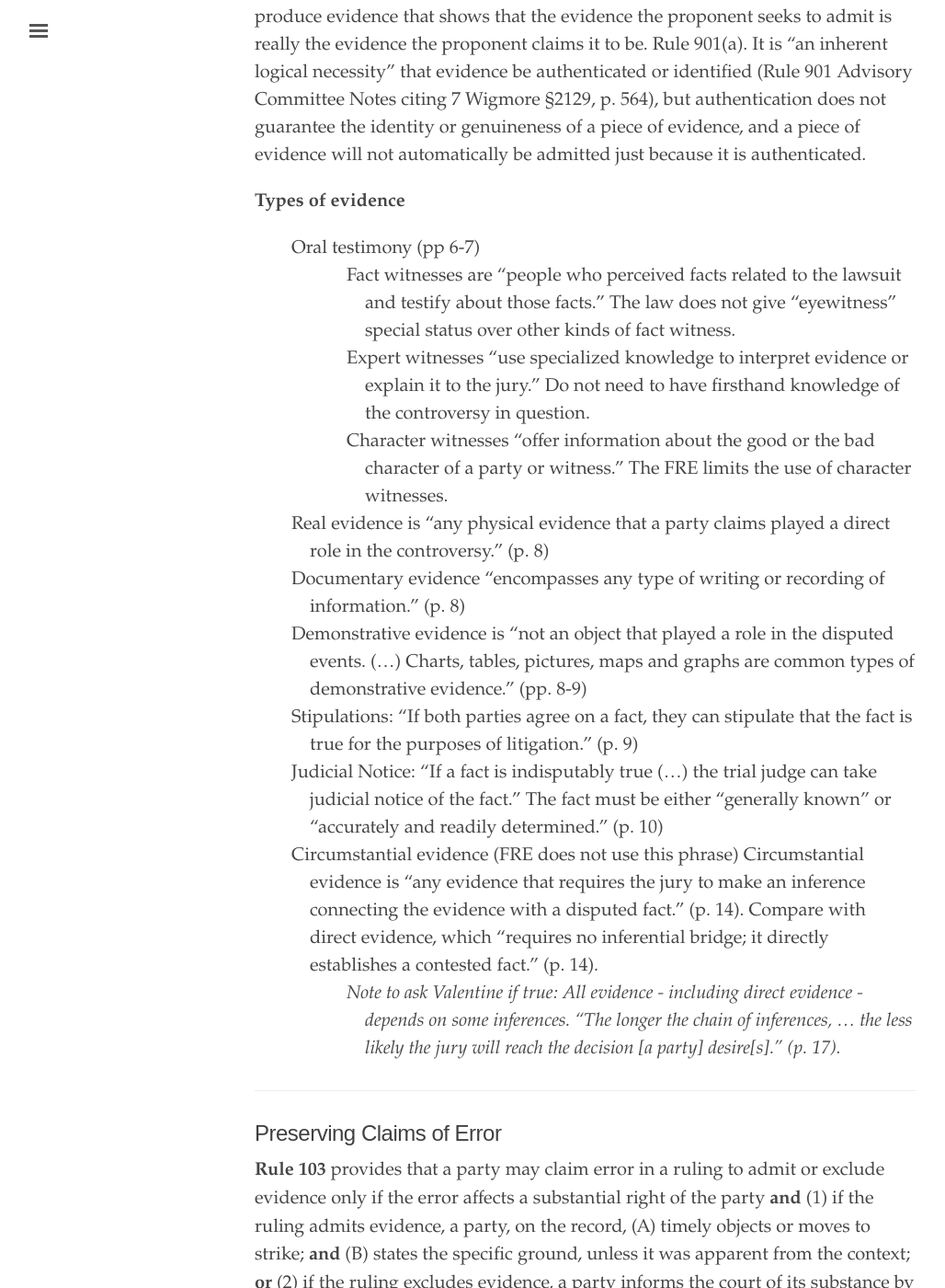
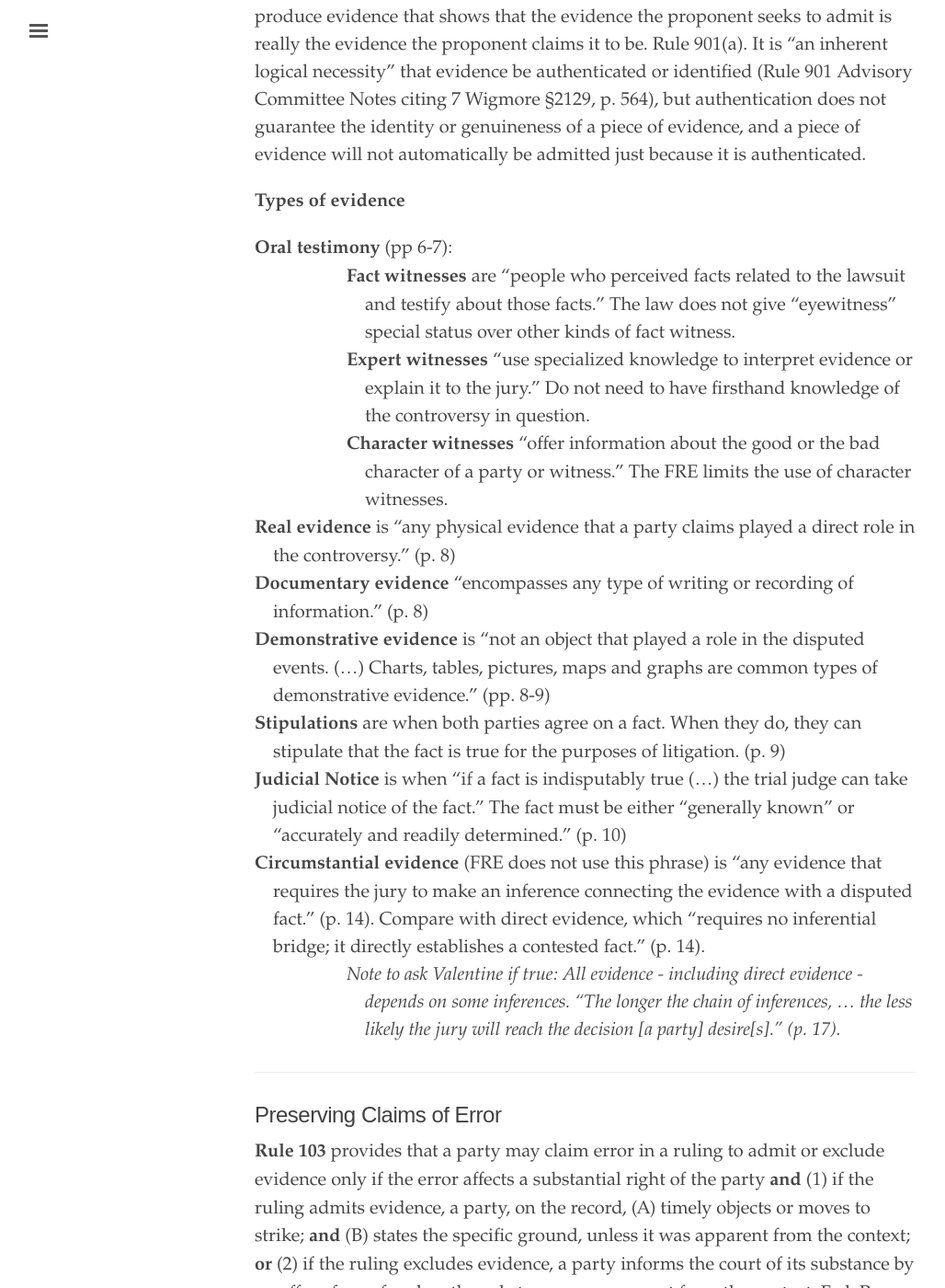
Before and after one commit to binipringle/right-to-be-forgotten, a Jekyll site: the page built from _texts/0-outline.md, in a window 1280 px wide and 1400 px high, scrolled down 1680 px. Shown: the whole window at 92% size, without its empty margins (3-1031 px from the left). Built offline with Jekyll 4.4.1, drawn with Linux system fonts in a browser that asks for light colours.

Commit message:
edited formatting in types of evidence

```diff
--- a/_texts/0-outline.md
+++ b/_texts/0-outline.md
@@ -54,16 +54,16 @@
 
 **Types of evidence**
 
-- {:.indent-2}Oral testimony (pp 6-7)
-- {:.indent-5}Fact witnesses are “people who perceived facts related to the lawsuit and testify about those facts.” The law does not give “eyewitness” special status over other kinds of fact witness.
-- {:.indent-5}Expert witnesses “use specialized knowledge to interpret evidence or explain it to the jury.” Do not need to have firsthand knowledge of the controversy in question.
-- {:.indent-5}Character witnesses “offer information about the good or the bad character of a party or witness.” The FRE limits the use of character witnesses.
-- {:.indent-2}Real evidence is “any physical evidence that a party claims played a direct role in the controversy.” (p. 8)
-- {:.indent-2}Documentary evidence "encompasses any type of writing or recording of information.” (p. 8)
-- {:.indent-2}Demonstrative evidence is “not an object that played a role in the disputed events. (…) Charts, tables, pictures, maps and graphs are common types of demonstrative evidence.” (pp. 8-9)
-- {:.indent-2}Stipulations: “If both parties agree on a fact, they can stipulate that the fact is true for the purposes of litigation.” (p. 9)
-- {:.indent-2}Judicial Notice: “If a fact is indisputably true (…) the trial judge can take judicial notice of the fact.” The fact must be either “generally known” or “accurately and readily determined.” (p. 10)
-- {:.indent-2}Circumstantial evidence (FRE does not use this phrase) Circumstantial evidence is “any evidence that requires the jury to make an inference connecting the evidence with a disputed fact.” (p. 14). Compare with direct evidence, which “requires no inferential bridge; it directly establishes a contested fact.” (p. 14).
+- **Oral testimony** (pp 6-7):
+- {:.indent-5}**Fact witnesses** are “people who perceived facts related to the lawsuit and testify about those facts.” The law does not give “eyewitness” special status over other kinds of fact witness.
+- {:.indent-5}**Expert witnesses** “use specialized knowledge to interpret evidence or explain it to the jury.” Do not need to have firsthand knowledge of the controversy in question.
+- {:.indent-5}**Character witnesses** “offer information about the good or the bad character of a party or witness.” The FRE limits the use of character witnesses.
+- **Real evidence** is “any physical evidence that a party claims played a direct role in the controversy.” (p. 8)
+- **Documentary evidence** "encompasses any type of writing or recording of information.” (p. 8)
+- **Demonstrative evidence** is “not an object that played a role in the disputed events. (…) Charts, tables, pictures, maps and graphs are common types of demonstrative evidence.” (pp. 8-9)
+- **Stipulations** are when both parties agree on a fact. When they do, they can stipulate that the fact is true for the purposes of litigation. (p. 9)
+- **Judicial Notice** is when “if a fact is indisputably true (…) the trial judge can take judicial notice of the fact.” The fact must be either “generally known” or “accurately and readily determined.” (p. 10)
+- **Circumstantial evidence** (FRE does not use this phrase) is “any evidence that requires the jury to make an inference connecting the evidence with a disputed fact.” (p. 14). Compare with direct evidence, which “requires no inferential bridge; it directly establishes a contested fact.” (p. 14).
 - {:.indent-5}*Note to ask Valentine if true: All evidence - including direct evidence - depends on some inferences. “The longer the chain of inferences, … the less likely the jury will reach the decision [a party] desire[s].” (p. 17).*
 
 ---
```
